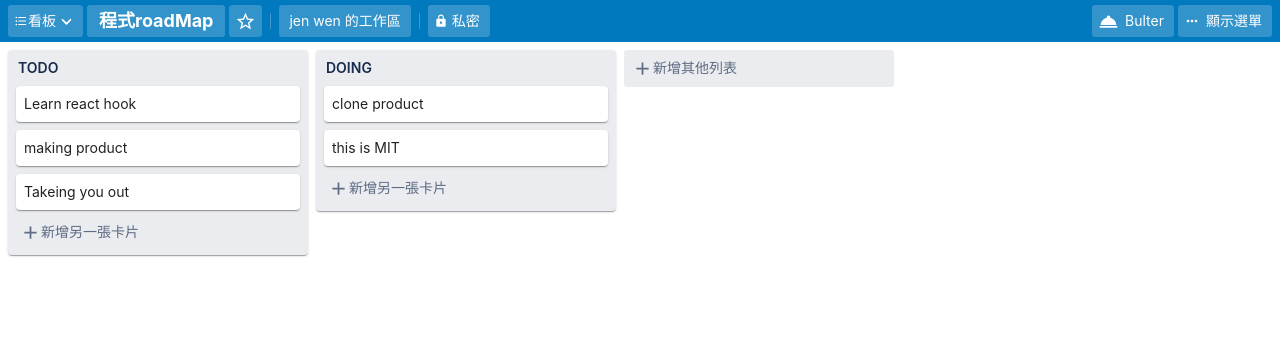
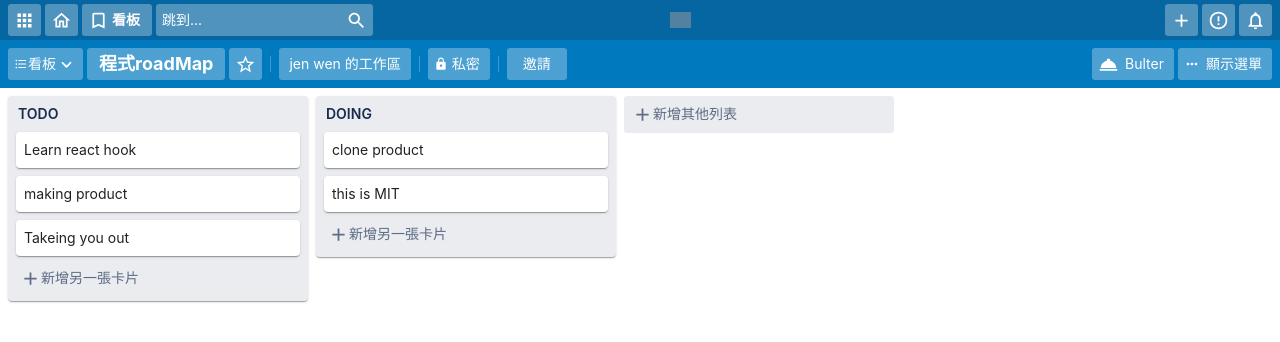
Before and after one commit to wenbay66/Trello-Clone, a React (Create React App) app: page / in a window 1280 px wide. Shown: the top 342 px of the page. Built offline with nearby package versions, Linux system fonts and the light colour scheme; grey boxes are pictures that could not be loaded.

Commit message:
05/21 add Header End

```diff
--- a/src/App.js
+++ b/src/App.js
@@ -1,10 +1,13 @@
 import React from "react";
+//component
+import Header from "./Component/Header/Header";
 import Wrapper from "./Component/List/Wrapper";
 import TopBar from "./Component/TopBar/TopBar";
 
 export default function App() {
   return (
     <>
+      <Header />
       <TopBar />
       <Wrapper />
     </>
--- a/src/Component/Btn/Btn.js
+++ b/src/Component/Btn/Btn.js
@@ -21,10 +21,10 @@ const Button = styled.button`
     font-variant-numeric: normal;
     letter-spacing: normal;
     outline: none;
-    background-color: rgba(255, 255, 255 ,0.2);
+    background-color: rgba(255, 255, 255 ,0.3);
     backdrop-filter: blur(4px);
     &:hover {
-        background-color: rgba(255, 255, 255 ,0.3);
+        background-color: rgba(255, 255, 255 ,0.4);
       }
 `
 export default function Btn(props){
--- /dev/null
+++ b/src/Component/Header/Header.js
@@ -0,0 +1,87 @@
+import React from 'react';
+import styled from "styled-components";
+//component
+import Btn from "../Btn/Btn"
+import AppsIcon from '@material-ui/icons/Apps';
+import HomeOutlinedIcon from '@material-ui/icons/HomeOutlined';
+import BookmarkBorderIcon from '@material-ui/icons/BookmarkBorder';
+import SearchIcon from '@material-ui/icons/Search';
+import AddIcon from '@material-ui/icons/Add';
+import ErrorOutlineIcon from '@material-ui/icons/ErrorOutline';
+import NotificationsOutlinedIcon from '@material-ui/icons/NotificationsOutlined';
+
+const Container = styled.div`
+    max-height: 40px;
+    box-sizing: border-box;
+    background: rgb(5,102,162);
+    padding: 4px 8px 4px 8px;
+    display: flex;
+    align-items: center;
+    justify-content: space-between;
+`
+const ContainerDIV = styled.div`
+  display: flex;
+  align-items: center;
+`
+const TitleBtn = styled.span`
+    font-weight: 700;
+    font-size: 14px;
+    margin-left: 3px;
+    margin-right: 6px;
+`
+const ImgDIV = styled.div`
+  background-image: url(https://a.trellocdn.com/prgb/dist/images/header-logo-spirit.d947df93bc055849898e.gif);
+  height: 16px;
+  width:80px;
+  opacity: 0.5;
+  &:hover{
+    opacity: 0.8
+  }
+  position: absolute;
+  left: 50%;
+  background-size: contain;
+  background-position: center;
+  background-repeat: no-repeat;
+`
+export default function Header(){
+  return (
+    <Container>
+      <ContainerDIV>
+        <span>
+          <Btn>
+            <AppsIcon />
+          </Btn>
+        </span>
+        <span style={{marginLeft:'4px'}}>
+          <Btn>
+            <HomeOutlinedIcon />
+          </Btn>
+        </span>
+        <span style={{marginLeft:'4px'}}>
+          <Btn>
+            <BookmarkBorderIcon />
+            <TitleBtn>看板</TitleBtn>
+          </Btn>
+        </span>
+        <span style={{marginLeft:'4px'}}>
+          <Btn>
+            <span style={{width:'184px',textAlign:'left'}}>跳到...</span>
+            <SearchIcon />
+          </Btn>
+        </span>
+      </ContainerDIV>
+      <ImgDIV></ImgDIV>
+      <ContainerDIV>
+        <span>
+          <Btn><AddIcon /></Btn>
+        </span>
+        <span style={{marginLeft:'4px'}}>
+          <Btn><ErrorOutlineIcon /></Btn>
+        </span>
+        <span style={{marginLeft:'4px'}}>
+          <Btn><NotificationsOutlinedIcon /></Btn>
+        </span>
+      </ContainerDIV>
+    </Container>
+  )
+}
--- a/src/Component/List/Wrapper.js
+++ b/src/Component/List/Wrapper.js
@@ -14,7 +14,7 @@ import InputContainer from "./InputContainer";
 const useStyle = makeStyles((theme) => ({
   root: {
     display: "flex",
-    minHeigh: "100vh"
+    minHeigh: "100vh",
     //padding:theme.spacing(1)
   }
 }));
--- a/src/Component/TopBar/TopBar.js
+++ b/src/Component/TopBar/TopBar.js
@@ -10,8 +10,8 @@ import RoomServiceIcon from '@material-ui/icons/RoomService';
 import MoreHorizIcon from '@material-ui/icons/MoreHoriz';
 
 const Container = styled.div`
-    max-height: 34px;
-    min-height: 34px;
+    max-height: 40px;
+    min-height: 40px;
     background: rgb(1,121,191);
     padding: 4px 8px 4px 8px;
     display: flex;
@@ -63,16 +63,22 @@ export default function TopBar(){
             </Btn>
           </span>
           <Border />
-          <sapn>
+          <span>
             <Btn>
                 <span style={{padding:'0px 4px 0px 4px'}}>jen wen 的工作區</span>
             </Btn>
-          </sapn>
+          </span>
           <Border />
           <span>
             <Btn>
               <LockIcon style={{fontSize:14}}/>
               <span style={{padding:'0px 4px 0px 4px'}}>私密</span>
+            </Btn>
+          </span>
+          <Border />
+          <span>
+            <Btn>
+              <span style={{padding:'0px 10px 0px 10px'}}>邀請</span>
             </Btn>
           </span>
         </ContainerDIV>
```
